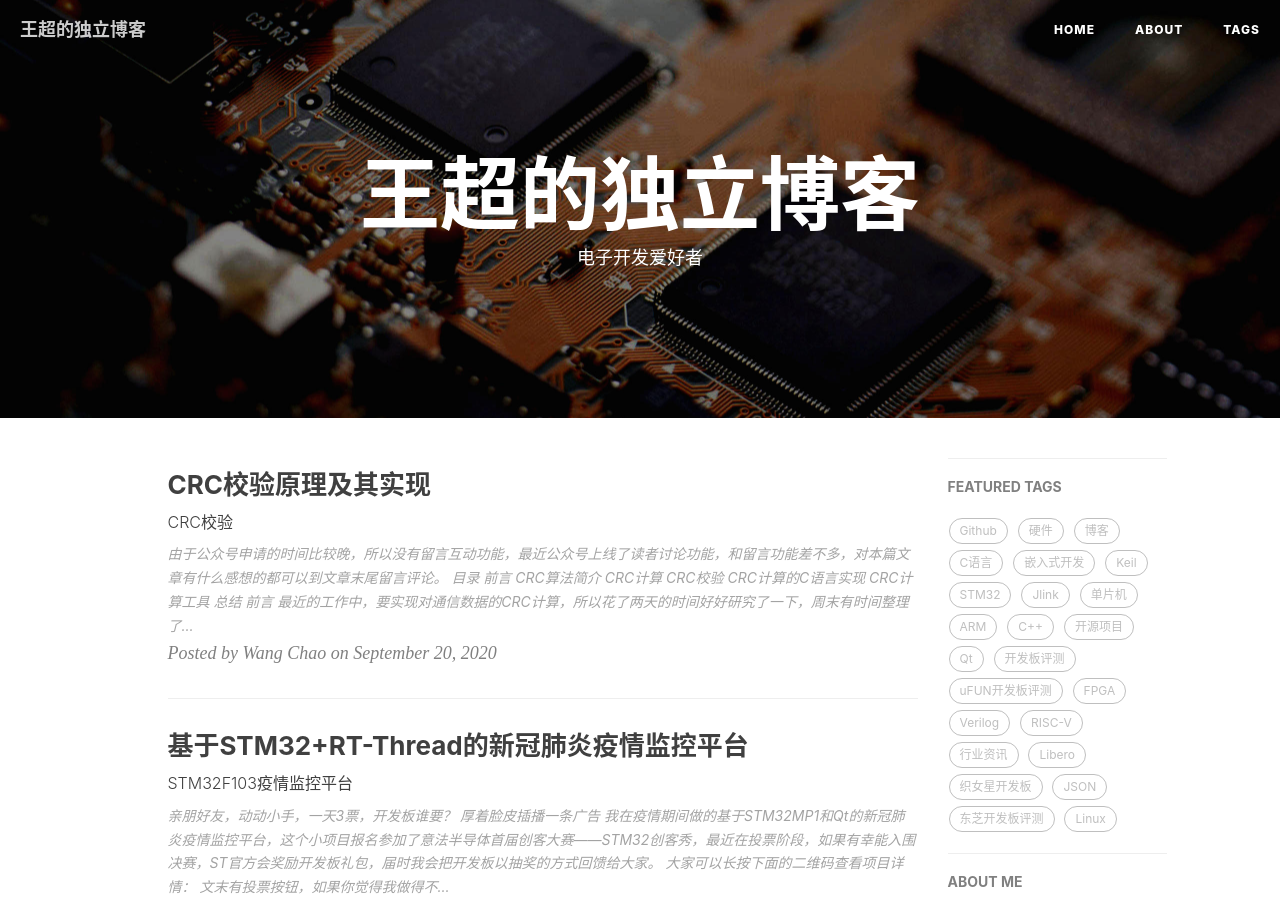
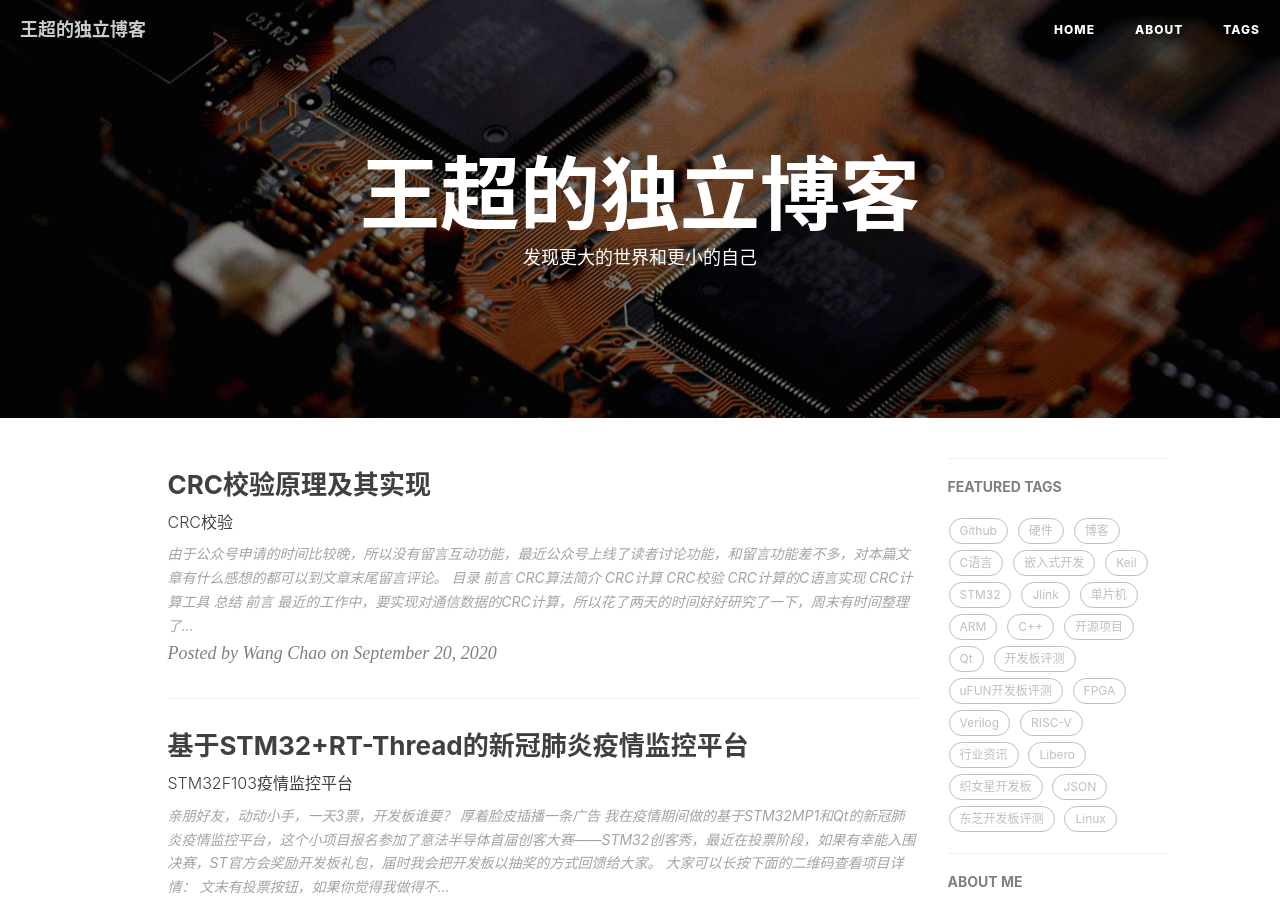
Before and after one commit to whik/whik.github.io, a Jekyll site: the page built from index.html, in a window 1280 px wide and 900 px high. Built offline with Jekyll 4.4.1, drawn with Linux system fonts in a browser that asks for light colours; nearby versions of some CDN libraries; a script that is not in the unit is left out; the list of posts is cut into pages by our own code; comment, search, counter and statistics services are not loaded.

Commit message:
update index.html and footer.html

```diff
--- a/_includes/footer.html
+++ b/_includes/footer.html
@@ -93,7 +93,7 @@
 -->
 
                     <!-- http://music.163.com/playlist?id=4927805434 -->
-                    <iframe frameborder="no" border="0" marginwidth="0" marginheight="0" width=298 height=52 src="//music.163.com/outchain/player?type=2&id=1297742167&auto=1&height=32"></iframe>
+                    <iframe frameborder="no" border="0" marginwidth="0" marginheight="0" width=298 height=52 src="//music.163.com/outchain/player?type=2&id=407002778&auto=1&height=32"></iframe>
                 </p>
             </div>
         </div>
--- a/index.html
+++ b/index.html
@@ -1,6 +1,6 @@
 ---
 layout: page
-description: "电子开发爱好者"
+description: "发现更大的世界和更小的自己"
 ---
 
 {% for post in paginator.posts %}
```
